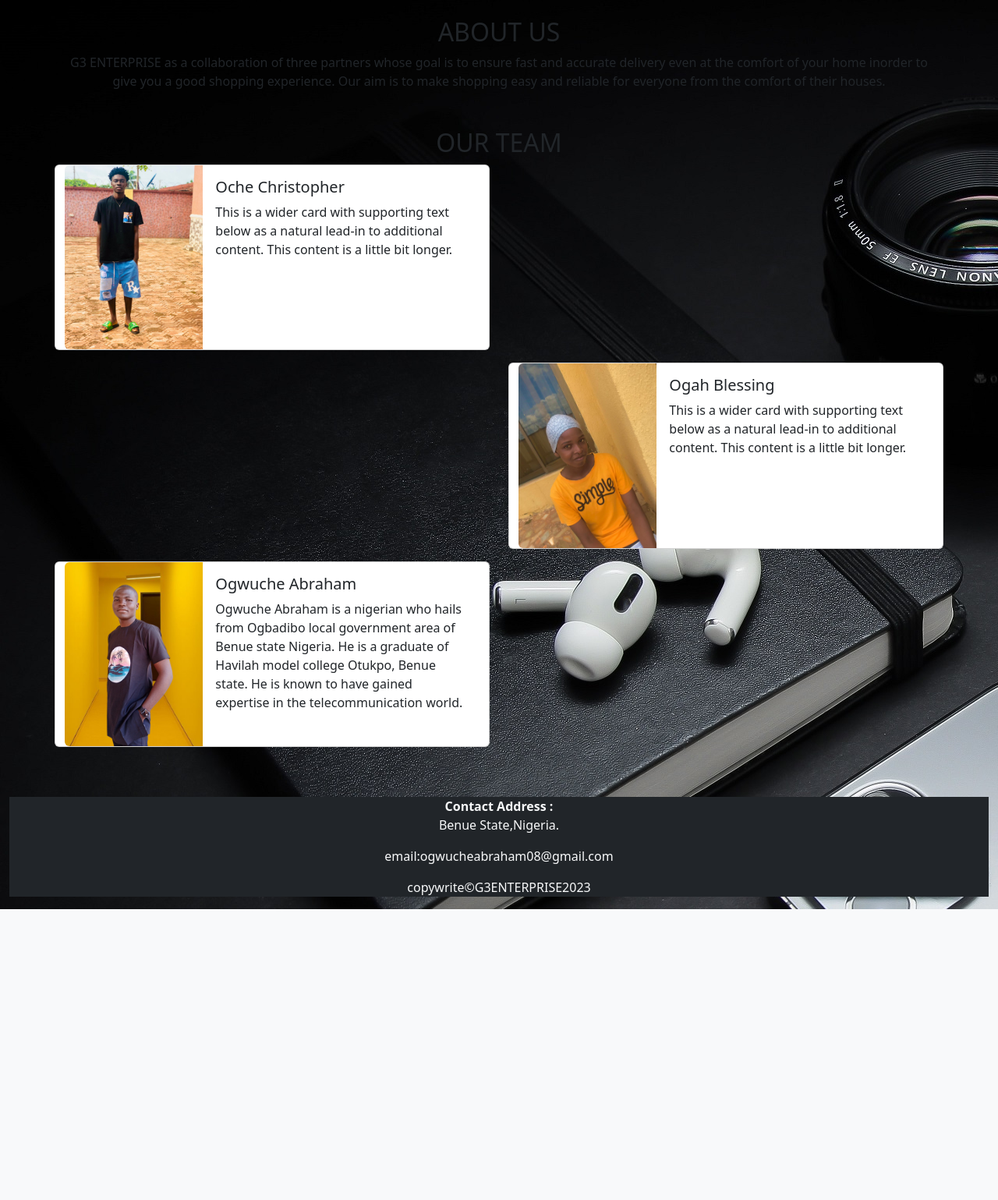
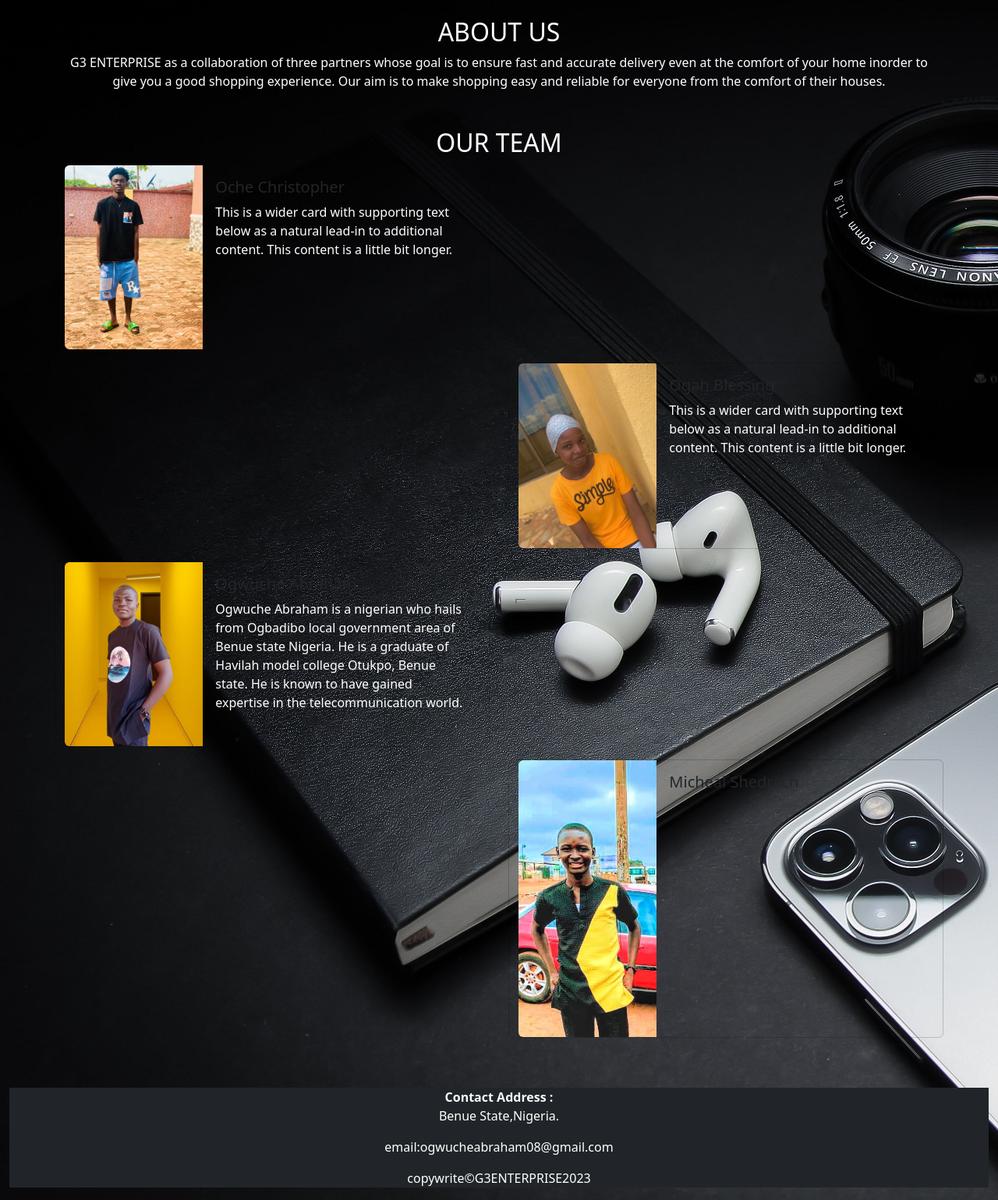
Before and after one commit to Lincoln-World/G3ENTERPRISE, a PHP site: page /about.php in a window 1280 px wide. Shown: the part 56-1595 px from the top of the page at 78% size. Before the commit the page ends 1222 px from the top, so only its background shows below. Run offline with PHP 8.4, Linux system fonts and the light colour scheme.

Commit message:
added little style to about page

```diff
--- a/about.php
+++ b/about.php
@@ -4,8 +4,17 @@
     <style>
         body{
             background-image:url("assets/images/image2.jpg");
+        }
+        p{
+            color:white;
+        }
+        .container{
+            color:white;
+        }
+        h5{
+            color:white;
+        }
 
-        }
     </style>
     <meta charset="UTF-8">
     <meta name="viewport" content="width=device-width, initial-scale=1.0">
@@ -29,7 +38,7 @@
                 <h2>OUR TEAM</h2>
             </div>
             <div class="row w-50 ">
-                <div class="card transparent mb-3">
+                <div class="card bg-transparent mb-3">
                     <div class="row g-0">
                         <div class="col-md-4">
                             <img src="assets/images/member2.jpg" class="img-fluid rounded-start">
@@ -44,7 +53,7 @@
                 </div>
             </div>
             <div class="row w-50 ms-auto">
-                <div class="card mb-3">
+                <div class="card bg-transparent mb-3">
                     <div class="row g-0">
                         <div class="col-md-4">
                             <img src="assets/images/member3.jpg" class="img-fluid rounded-start">
@@ -61,7 +70,7 @@
                 </div>
             </div>
             <div class="row w-50">
-                <div class="card mb-3">
+                <div class="card bg-transparent mb-3">
                     <div class="row g-0">
                         <div class="col-md-4">
                             <img src="assets/images/member1.jpg" class="img-fluid rounded-start">
@@ -79,6 +88,23 @@
                     </div>
                 </div>
             </div>
+            <div class="row w-50 ms-auto">
+                <div class="card bg-transparent mb-3">
+                    <div class="row g-0">
+                        <div class="col-md-4">
+                            <img src="assets/images/member4.jpg" class="img-fluid rounded-start">
+                        </div>
+                        <div class="col-md-8">
+                            <div class="card-body">
+                                <h5 class="">Micheal Shedrach</h5>
+                                <p class="">
+
+                                </p>
+                            </div>
+                        </div>
+                    </div>
+                </div>
+            </div>
         </div>
     <?php include "components/footer.php" ?>
     <script src="assets/js/bootstrap.bundle.js"></script>
```
Also changed, not shown: cart.php (+4 -4 lines), assets/images/member4.jpg (added).
